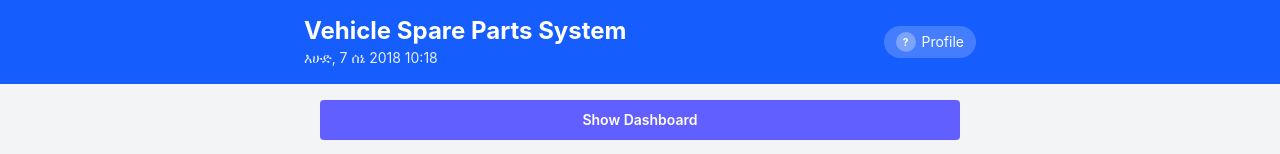
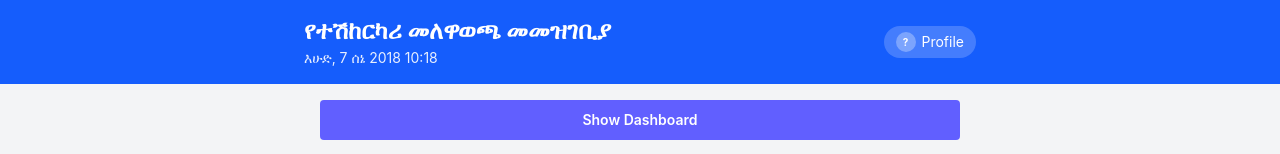
Before and after one commit to DevDani12/Inventory-system, a React (Vite) app: page / in a window 1280 px wide. Shown: the top 154 px of the page. Built offline with nearby package versions, Linux system fonts and the light colour scheme.

Commit message:
chnage profile

```diff
--- a/index.html
+++ b/index.html
@@ -4,7 +4,7 @@
     <meta charset="UTF-8" />
     <link rel="icon" type="image/svg+xml" href="/favicon.svg" />
     <meta name="viewport" content="width=device-width, initial-scale=1.0" />
-    <title>Vehicle Spare Parts</title>
+    <title>የተሽከርካሪ መለዋወጫ መመዝገቢያ</title>
   </head>
   <body>
     <div id="root"></div>
--- a/src/Components/DataIO.jsx
+++ b/src/Components/DataIO.jsx
@@ -107,7 +107,7 @@ function DataIO({ parts = [], onImport }) {
       xmlns:w="urn:schemas-microsoft-com:office:word"
       xmlns="http://www.w3.org/TR/REC-html40">
 <head><meta charset="UTF-8">
-<title>Spare Parts</title>
+<title>የተሽከርካሪ መለዋወጫ መመዝገቢያ</title>
 <!--[if gte mso 9]><xml><w:WordDocument><w:View>Print</w:View></w:WordDocument></xml><![endif]-->
 <style>
 body { font-family: 'Segoe UI', Arial, sans-serif; font-size: 11pt; margin: 1in; }
@@ -119,7 +119,7 @@ td { border: 1px solid #ccc; padding: 5px 8px; }
 tr:nth-child(even) td { background: #f5f5f5; }
 </style>
 </head><body>
-<h1>Vehicle Spare Parts System</h1>
+<h1>የተሽከርካሪ መለዋወጫ መመዝገቢያ</h1>
 <p class="date">Printed: ${nowStr}</p>
 <table>
 <thead><tr>
--- a/src/Components/Header.jsx
+++ b/src/Components/Header.jsx
@@ -13,7 +13,7 @@ function Header({ profile, onProfileClick }) {
     <header className="bg-blue-600 text-white px-4 py-3 sm:py-4">
       <div className="max-w-2xl mx-auto flex items-center justify-between">
         <div>
-          <h1 className="text-base sm:text-xl md:text-2xl font-bold leading-tight">Vehicle Spare Parts System</h1>
+          <h1 className="text-base sm:text-xl md:text-2xl font-bold leading-tight">የተሽከርካሪ መለዋወጫ መመዝገቢያ</h1>
           <p className="text-[10px] sm:text-sm mt-0.5 opacity-90">{formatEthiopianWithTime(now)}</p>
         </div>
         <button
```
